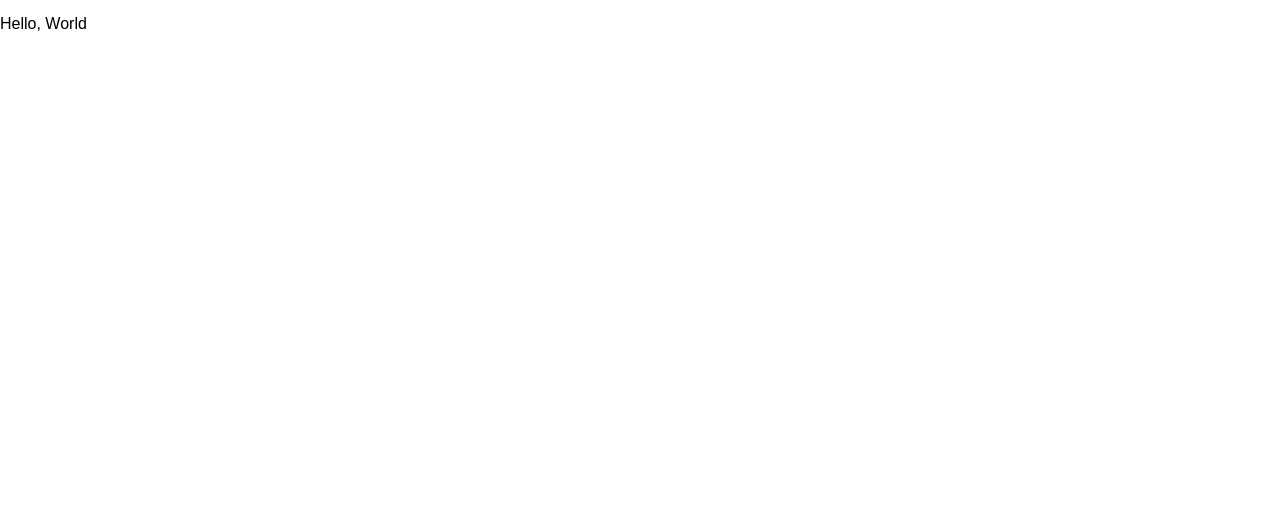
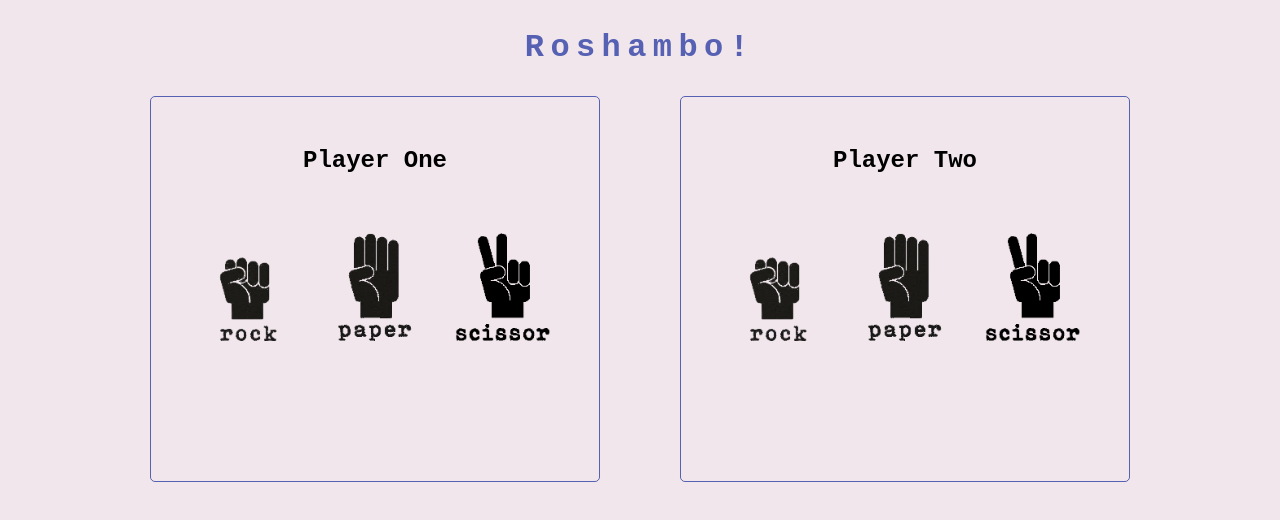
Before and after one commit to jbadge/Roshambo, a website built with Vite: page index.html in a window 1280 px wide. Built offline with nearby package versions, Linux system fonts and the light colour scheme.

Commit message:
Updated with icons

```diff
--- a/index.html
+++ b/index.html
@@ -2,12 +2,67 @@
 <html lang="en">
   <head>
     <meta charset="UTF-8" />
-    <link rel="icon" type="image/svg+xml" href="/vite.svg" />
     <meta name="viewport" content="width=device-width, initial-scale=1.0" />
-    <title>TITLE</title>
+    <title>Roshambo!</title>
+    <link rel="icon" type="image/svg+xml" href="favicon.svg" />
   </head>
   <body>
-    <p>Hello, World</p>
-    <script type="module" src="/src/main.ts"></script>
+    <header>
+      <h1>Roshambo!</h1>
+    </header>
+    <main>
+      <section class="p1">
+        <h2>Player One</h2>
+
+        <article class="grid">
+          <div class="rock">
+            <ul>
+              <li><img src="images/rock.png" alt="a solid fist" /></li>
+              <!-- <li>Rock</li> -->
+            </ul>
+          </div>
+
+          <div class="paper">
+            <ul>
+              <li><img src="/images/paper.png" alt="four fingers up" /></li>
+              <!-- <li>Paper</li> -->
+            </ul>
+          </div>
+          <div class="scissors">
+            <ul>
+              <li><img src="/images/scissor.png" alt="two fingers up" /></li>
+              <!-- <li>Scissors</li> -->
+            </ul>
+          </div>
+        </article>
+      </section>
+
+      <section class="p2">
+        <h2>Player Two</h2>
+        <article class="grid">
+          <div class="rock">
+            <ul>
+              <li><img src="images/rock.png" alt="a solid fist" /></li>
+              <!-- <li>rock</li> -->
+            </ul>
+          </div>
+
+          <div class="paper">
+            <ul>
+              <li><img src="/images/paper.png" alt="four fingers up" /></li>
+              <!-- <li>paper</li> -->
+            </ul>
+          </div>
+          <div class="scissors">
+            <ul>
+              <li><img src="/images/scissor.png" alt="two fingers up" /></li>
+              <!-- <li>scissors</li> -->
+            </ul>
+          </div>
+        </article>
+      </section>
+    </main>
+
+    <script type="module" src="/src/main.ts" charset="utf-8"></script>
   </body>
 </html>
--- a/src/main.ts
+++ b/src/main.ts
@@ -1 +1 @@
-import "./style.css";
+import './style.css'
--- a/src/style.css
+++ b/src/style.css
@@ -1,4 +1,12 @@
 :root {
+  /* --header-background: #5661b3; */
+  /* --header-background: #f1e6eb; */
+  --header-text-color: #5661b3;
+  --header-font-size: 2rem;
+  /* --square-font-size: calc(1 * var(--header-font-size)); */
+  /* --square-text-color: #f1e6eb; */
+  /* --square-background-color: #f1e6eb; */
+  /* --square-border: 3px solid var(--square-text-color); */
   font: 16px / 1 sans-serif;
 }
 
@@ -9,4 +17,84 @@ html {
 body {
   margin: 0;
   min-height: 100%;
+  background-color: #f1e6eb;
+  /* color: #2b303a; */
 }
+
+h1 {
+  text-align: center;
+  font-family: 'Courier New', Courier, monospace;
+  /* font-family: Verdana, Geneva, Tahoma, sans-serif; */
+  letter-spacing: 0.4rem;
+  font-size: var(--header-font-size);
+  color: var(--header-text-color);
+  /* font-family: Monospace; */
+  margin: 1rem 0 3rem 0;
+  margin: 0;
+  padding: var(--header-font-size);
+  background-color: var(--header-background);
+}
+
+h2 {
+  font-family: 'Courier New', Courier, monospace;
+}
+
+ul,
+li {
+  margin: 0;
+  padding: 0;
+  list-style: none;
+}
+
+ul li {
+  font-family: monospace;
+  font-size: var(--square-font-size);
+  background-color: var(--square-background-color);
+  cursor: pointer;
+  display: flex;
+  align-items: center;
+  justify-content: center;
+}
+
+ul li.thrown {
+  cursor: not-allowed;
+}
+
+ul li.small {
+  font-size: 4rem;
+}
+
+ul li.not-allowed-click {
+  background-color: red;
+}
+
+main {
+  display: flex;
+  justify-content: center;
+  flex-wrap: wrap;
+  gap: 5rem;
+}
+
+section {
+  border: solid #5661b3 1px;
+  border-radius: 5px;
+  text-align: center;
+  padding: 2rem 2rem 0rem 2rem;
+  /* opacity: 25%; */
+  width: 30%;
+  min-width: 18rem;
+}
+
+img {
+  height: 100%;
+  width: 100%;
+}
+
+.grid {
+  display: grid;
+  align-items: start;
+  grid-template-columns: repeat(3, 1fr);
+  grid-template-rows: 1fr 1fr;
+  grid-gap: 32px;
+  padding: 2.5rem 1rem 0rem 1rem;
+}
```
Also changed, not shown: images/old/Paper.jpg (added), images/old/Paper.png (added), images/old/Rock.jpg (added), images/old/Rock.png (added), images/old/Scissor.jpg (added), images/old/Scissor.png (added), images/paper.png (added), images/rock.png (added), images/scissor.png (added).
